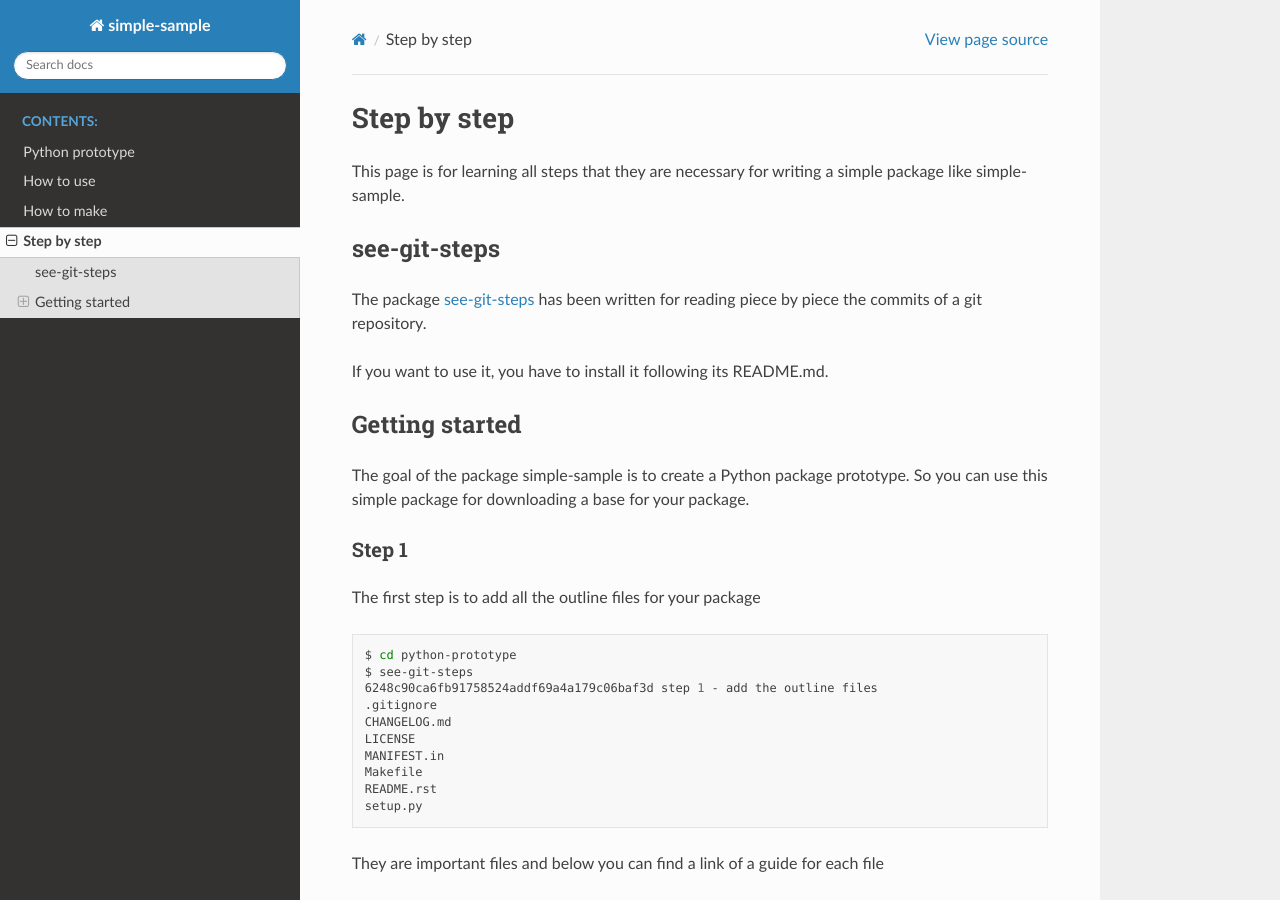
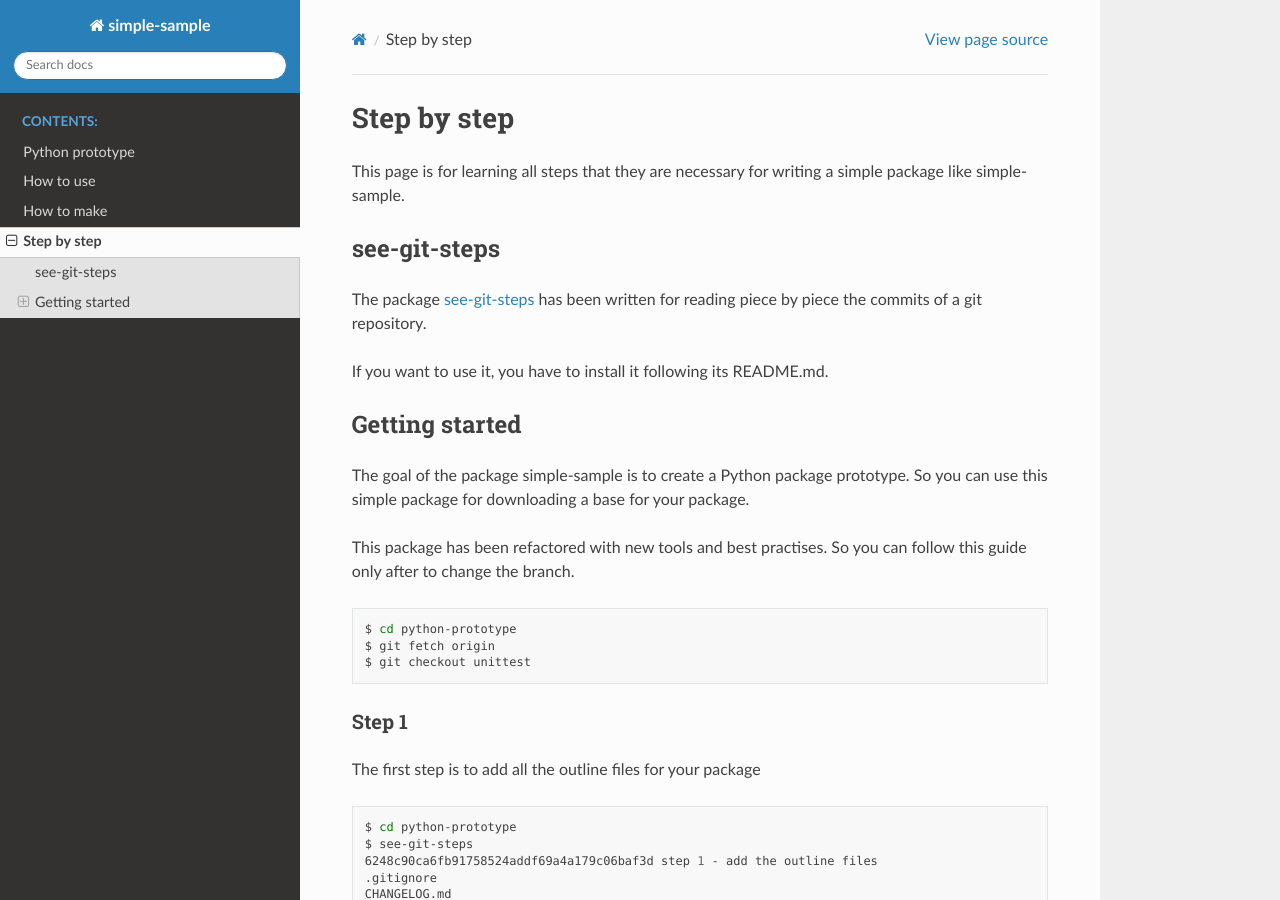
Before and after one commit to bilardi/python-prototype, a Sphinx documentation site: the page built from docs/source/stepbystep.rst, in a window 1280 px wide and 900 px high. Built offline with Sphinx 7.4.7 and the Read the Docs theme 3.1.0, drawn with Linux system fonts in a browser that asks for light colours; some of the changed text lies outside the part shown.

Commit message:
docs: added CHANGELOG.md management and updated stepbystep

```diff
--- a/docs/source/stepbystep.rst
+++ b/docs/source/stepbystep.rst
@@ -15,6 +15,15 @@ Getting started
 
 The goal of the package simple-sample is to create a Python package prototype.
 So you can use this simple package for downloading a base for your package.
+
+This package has been refactored with new tools and best practises.
+So you can follow this guide only after to change the branch.
+
+.. code-block:: bash
+
+    $ cd python-prototype
+    $ git fetch origin
+    $ git checkout unittest
 
 Step 1
 ******
```
Also changed, not shown: other parts of docs/source/stepbystep.rst (+1 -1 lines), CHANGELOG.md (+5 -0 lines), 1 other file.
